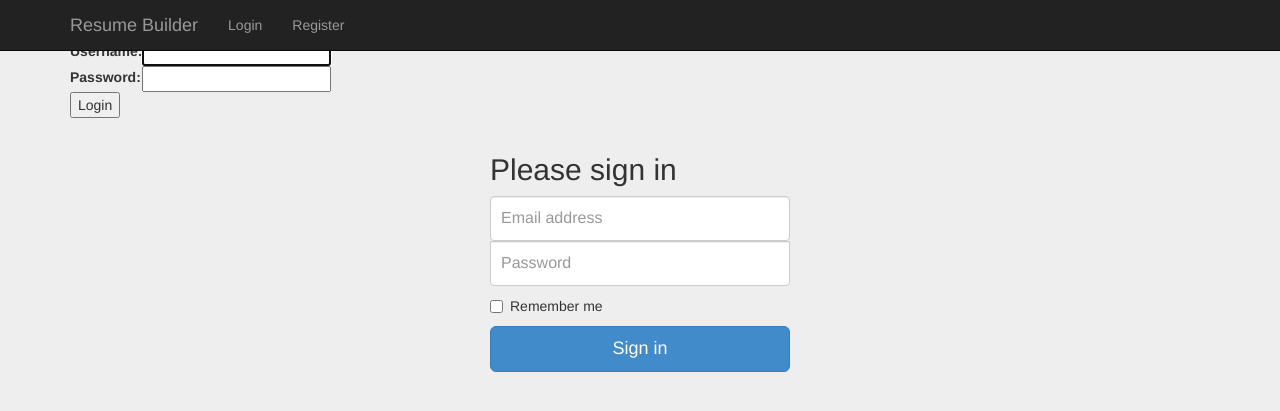
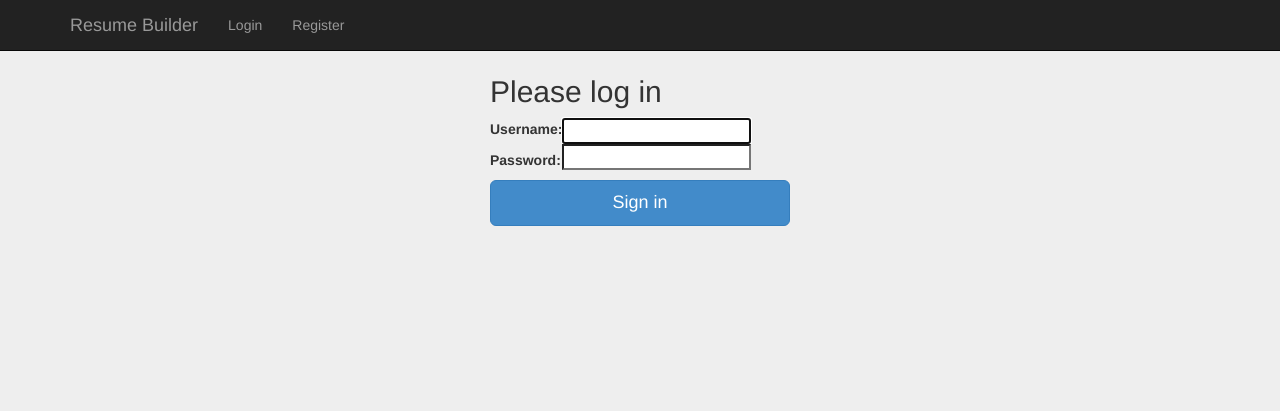
Before and after one commit to risingmoon/resume-builder, a Django app: page /outline/login/ in a window 1280 px wide. Shown: the top 411 px of the page. Run offline with Django 3.2, Linux system fonts and the light colour scheme; some libraries are stand-ins or nearby versions.

Commit message:
Polished login template

```diff
--- a/outline/templates/registration/login.html
+++ b/outline/templates/registration/login.html
@@ -5,8 +5,10 @@
 {% block css %}<link href="{% static "outline/css/signin.css" %}"  rel="stylesheet">{% endblock %}
 
 {% block content %}
-      <form method="post" action="{% url 'django.contrib.auth.views.login' %}">
+<form class="form-signin" role="form" method="post" action="{% url 'django.contrib.auth.views.login' %}">
 {% csrf_token %}
+
+<h2 class="form-signin-heading">Please log in</h2>
   <table>
     <tr>
       <td>{{ form.username.label_tag }}</td>
@@ -17,21 +19,7 @@
       <td>{{ form.password }}</td>
     </tr>
   </table>
-
-<input type="submit" value="Login" />
+  <button class="btn btn-lg btn-primary btn-block" type="submit">Sign in</button>
   <input type="hidden" name="next" value="{{ next }}" />
 </form>
-
-
-
-      <form class="form-signin" role="form" action="{% url 'django.contrib.auth.views.login' %}">
-        {% csrf_token %}
-        <h2 class="form-signin-heading">Please sign in</h2>
-        <input type="text" class="form-control" placeholder="Email address" required autofocus>
-        <input type="password" class="form-control" placeholder="Password" required>
-        <label class="checkbox">
-          <input type="checkbox" value="remember-me"> Remember me
-        </label>
-        <button class="btn btn-lg btn-primary btn-block" type="submit">Sign in</button>
-      </form>
 {% endblock %}
```
Lines whose indentation alone changed are shown as unchanged.
